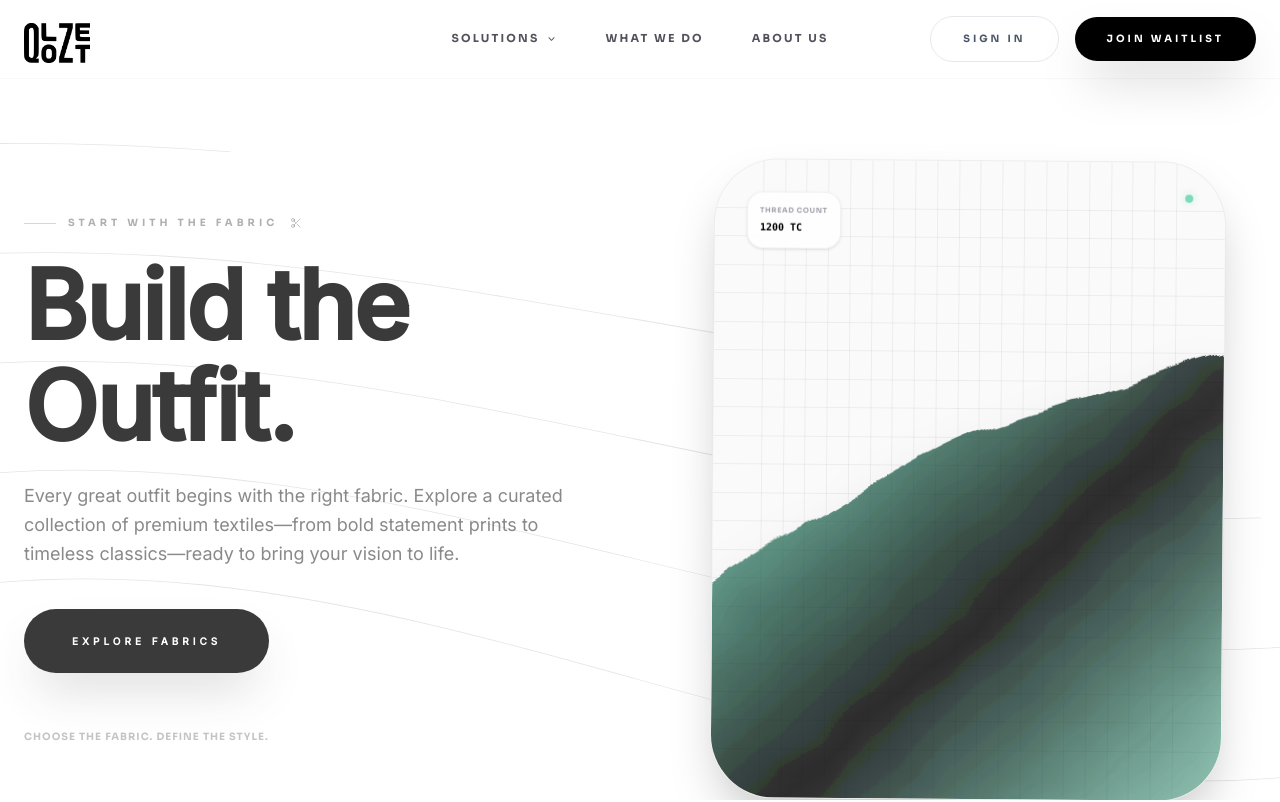
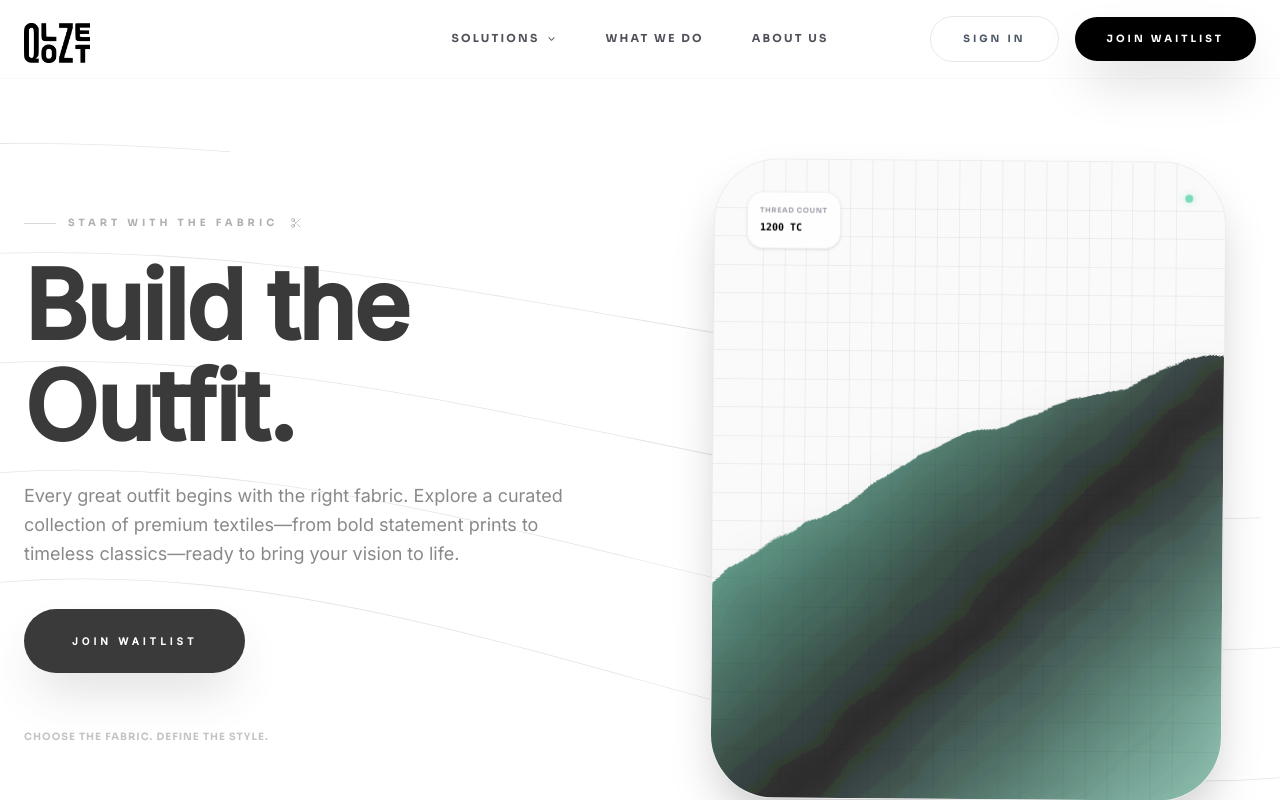
Before and after one commit to Qlozet/qlozethome, a Next.js app: page /fabric in a window 1280 px wide. Shown: the top 802 px of the page. Built offline with nearby package versions, Linux system fonts and the light colour scheme.

Commit message:
Update CTA links to use correct waitlist destinations

```diff
--- a/components/layout/Header/Header.tsx
+++ b/components/layout/Header/Header.tsx
@@ -35,6 +35,8 @@ export function Header({ data }: HeaderProps) {
   const filteredLinks = isVendorPage
     ? data.links
     : data.links.filter(link => link.label !== "PRICING");
+
+  const ctaHref = isVendorPage ? "/vendor/waitlist" : data.cta.href;
 
   useEffect(() => {
     if (mobileMenuOpen) {
@@ -316,7 +318,7 @@ export function Header({ data }: HeaderProps) {
             {data.secondary.label}
           </Link>
           <Link
-            href={data.cta.href}
+            href={ctaHref}
             className={`rounded-full px-8 py-3.5 shadow-2xl transition-all duration-500 hover:scale-105 active:scale-95 ${navTheme.btnPrimary}`}
           >
             {data.cta.label}
@@ -463,7 +465,7 @@ export function Header({ data }: HeaderProps) {
                     {data.secondary.label}
                   </Link>
                   <Link
-                    href={data.cta.href}
+                    href={ctaHref}
                     onClick={() => setMobileMenuOpen(false)}
                     className={`rounded-full px-6 py-4 text-center font-display text-[10px] font-bold uppercase tracking-[0.3em] transition-all duration-300 shadow-xl active:scale-95 ${navTheme.mobileBtnPri}`}
                   >
--- a/data/user/userdropdown/fabric/fabric.json
+++ b/data/user/userdropdown/fabric/fabric.json
@@ -4,8 +4,8 @@
     "title": "Build the Outfit.",
     "description": "Every great outfit begins with the right fabric. Explore a curated collection of premium textiles—from bold statement prints to timeless classics—ready to bring your vision to life.",
     "cta": {
-      "label": "Explore Fabrics",
-      "href": "/explore"
+      "label": "Join Waitlist",
+      "href": "/waitlist"
     },
     "closing": "Choose the fabric. Define the style."
   },
@@ -111,8 +111,8 @@
     "title": "The Right Fabric Changes Everything",
     "description": "Your outfit starts here. Choose better fabrics, create better designs, and wear something truly yours.",
     "primaryAction": {
-      "label": "Start Exploring Fabrics",
-      "href": "/explore"
+      "label": "Join Waitlist",
+      "href": "/waitlist"
     }
   }
 }
```
Also changed, not shown: 6 other files (tests, documents, lock files or other folders).
